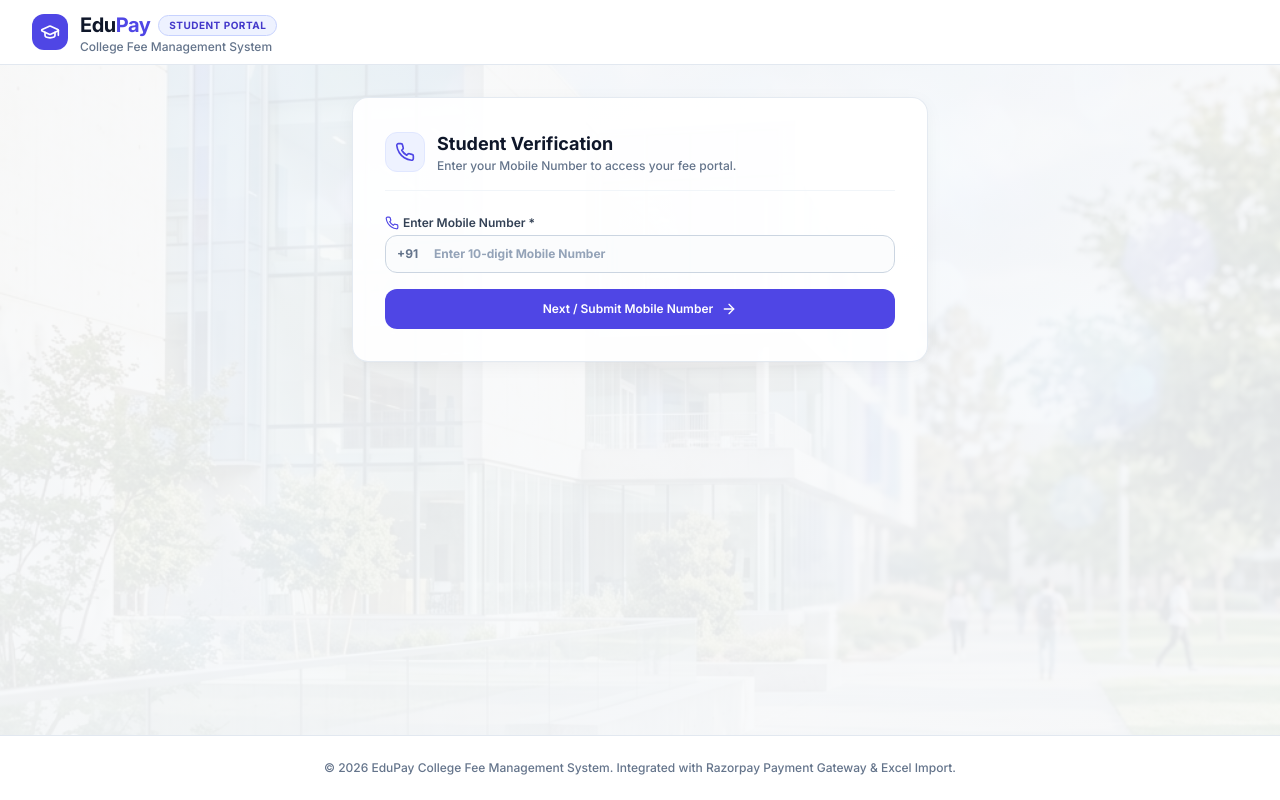
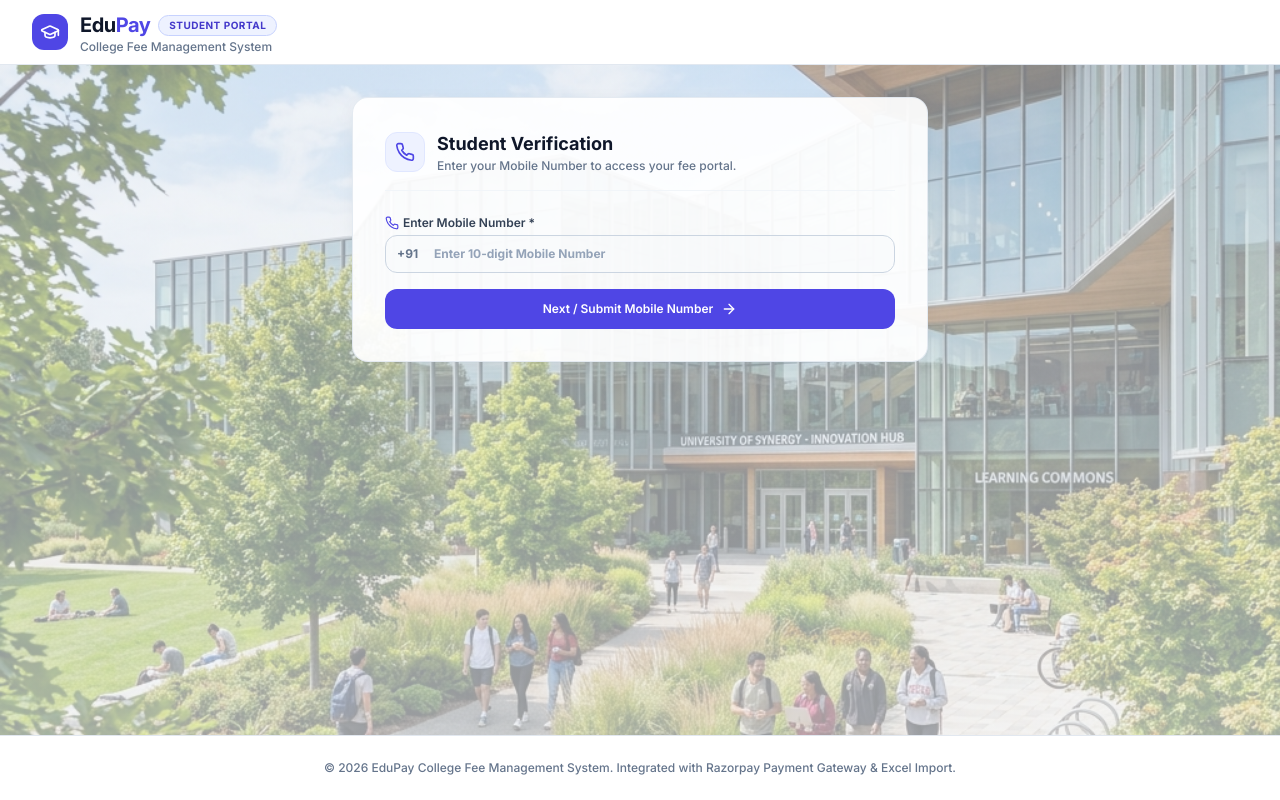
Before and after one commit to sakshimohite2909-spec/fees, a React (Vite) app: page / in a window 1280 px wide. Built offline with nearby package versions, Linux system fonts and the light colour scheme.

Commit message:
Enhance background image clarity and contrast

```diff
--- a/src/App.jsx
+++ b/src/App.jsx
@@ -162,7 +162,7 @@ export default function App() {
   return (
     <div
       className="min-h-screen text-slate-800 flex flex-col font-sans relative bg-cover bg-center bg-no-repeat bg-fixed"
-      style={{ backgroundImage: `linear-gradient(to bottom, rgba(248, 250, 252, 0.88), rgba(248, 250, 252, 0.94)), url('/college-bg.png')` }}
+      style={{ backgroundImage: `linear-gradient(to bottom, rgba(226, 232, 240, 0.55), rgba(241, 245, 249, 0.65)), url('/college-bg.png')` }}
     >
 
       {/* Top Navbar */}
```
Also changed, not shown: public/college-bg.png.
